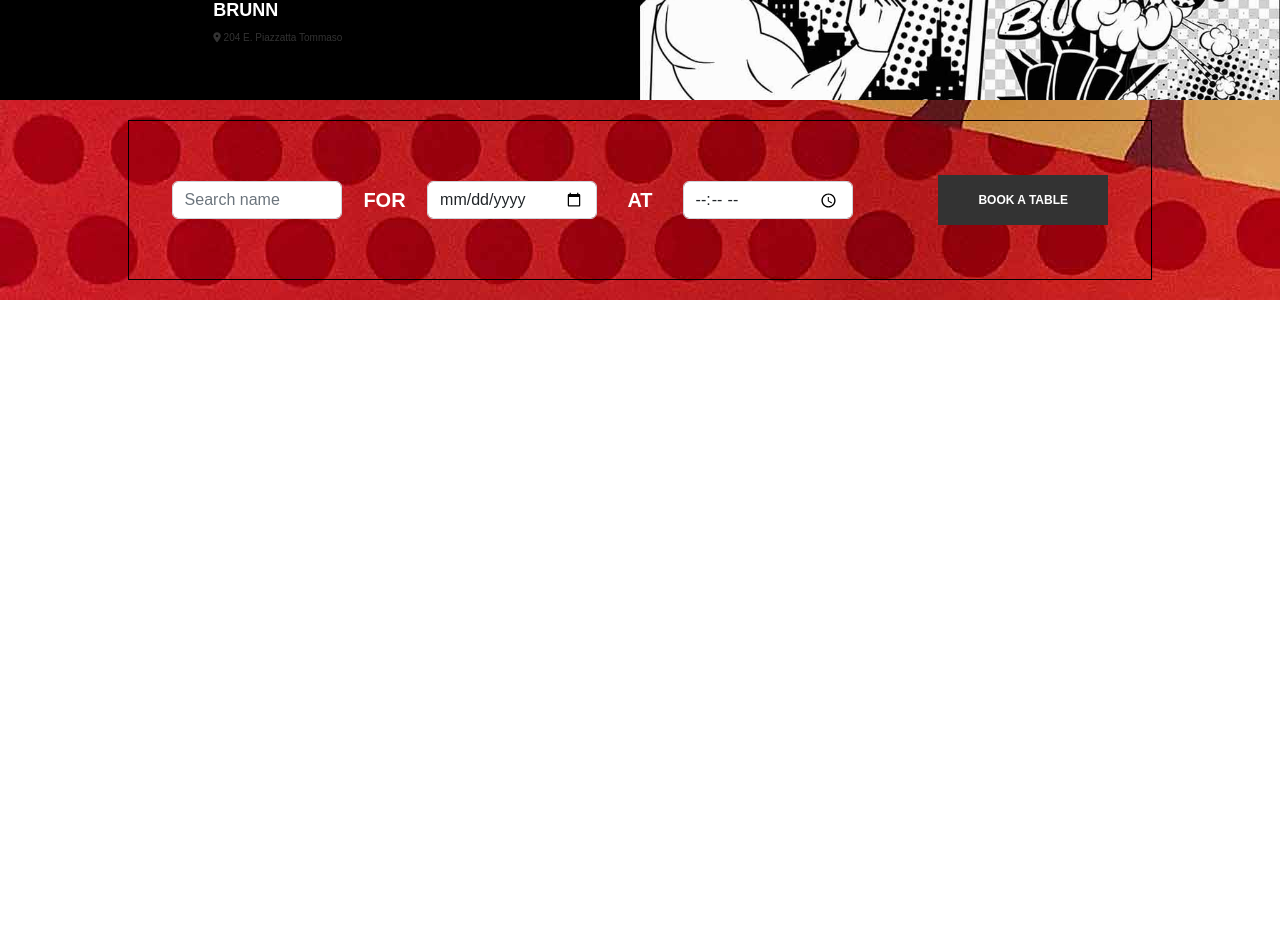
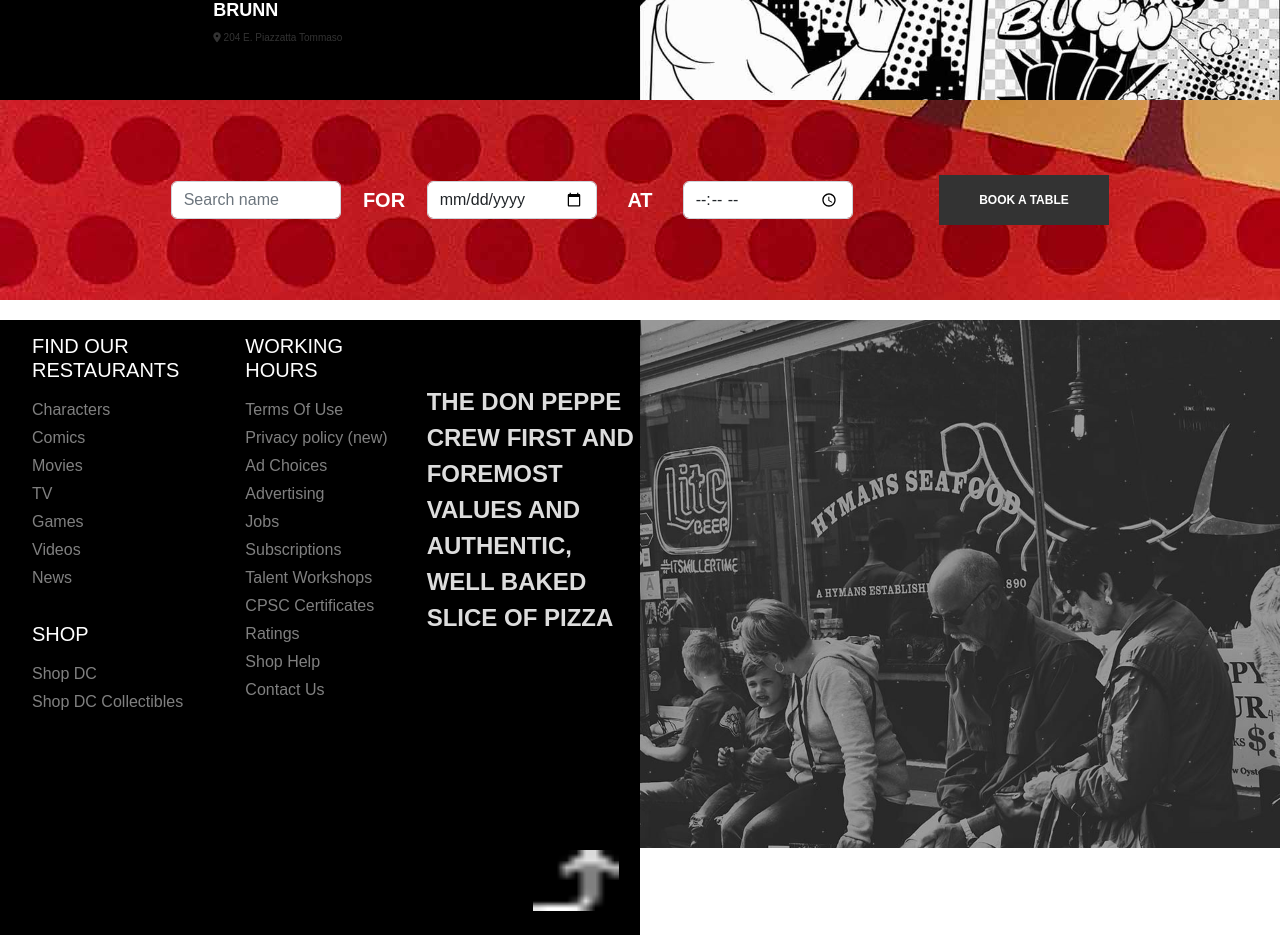
Before and after one commit to coder-ms/proj-html-vuejs, a Vue app: page / in a window 1280 px wide. Shown: the part 4540-5475 px from the top of the page. Before the commit the page ends 4840 px from the top, so only its background shows below. Built offline with nearby package versions, Linux system fonts and the light colour scheme.

Commit message:
add footer pt.1

```diff
--- a/src/components/AppFooter.vue
+++ b/src/components/AppFooter.vue
@@ -1,21 +1,133 @@
 <template>
+    <footer>
+        <div class="footerSec1 col-12 col-lg-12 col-md-12 col-sm-12">
+            <div class="sectionOne col-6 col-lg-6 col-md-6 col-sm-6">
+                <div class="links col-6 col-lg-6 col-md-6 col-sm-6">
+                    <div class="col-4 col-lg-4 col-md-4 col-sm-4">
+                        <!--<div v-for="(item, index) in MenuArray" :key="item"-->
+                        <ul>
+                            <li>
+                                <h4>{{ footerSectionOne[0].titleSectionOne }}</h4>
+                            </li>
+                            <li v-for="item in footerSectionOne[0].linkSectionOne">{{ item }}</li>
+                        </ul>
+                        <ul>
+                            <li>
+                                <h4>{{ footerSectionOne[1].titleSectionOne }}</h4>
+                            </li>
+                            <li v-for="item in footerSectionOne[1].linkSectionOne">{{ item }}</li>
+                        </ul>
+                    </div>
+                    <div class="col-4 col-lg-4 col-md-4 col-sm-4">
+                        <ul>
+                            <li>
+                                <h4>{{ footerSectionOne[2].titleSectionOne }}</h4>
+                            </li>
+                            <li v-for=" item in footerSectionOne[2].linkSectionOne">{{ item }}</li>
+                        </ul>
+                    </div>
+                    <div class="col-4 col-lg-4 col-md-4 col-sm-4">
+                        <p>THE DON PEPPE CREW FIRST AND FOREMOST VALUES AND AUTHENTIC, WELL BAKED SLICE OF PIZZA</p>
+
+                        <img src="../../public/svg/svg-11.svg" alt="Baffo">
+                    </div>
+                </div>
+                <div class="imageComic col-6 col-lg-6 col-md-6 col-sm-6">
+                    <img src="../../public/img/footer-img-1.jpg" alt="Baffo">
+                </div>
+            </div>
+
+        </div>
+    </footer>
 
 </template>
 
 <script>
-
-import { store } from '../store';
-
 export default {
 
+    name: 'AppFooter',
     data() {
         return {
-            store
+            footerSectionOne: [
+                {
+                    titleSectionOne: 'FIND OUR RESTAURANTS',
+                    linkSectionOne: ['Characters', 'Comics', 'Movies', 'TV', 'Games', 'Videos', 'News']
+                },
+                {
+                    titleSectionOne: 'shop',
+                    linkSectionOne: ['Shop DC', 'Shop DC Collectibles']
+                },
+                {
+                    titleSectionOne: 'WORKING HOURS',
+                    linkSectionOne: ['Terms Of Use', 'Privacy policy (new)', 'Ad Choices', 'Advertising', 'Jobs', 'Subscriptions', 'Talent Workshops', 'CPSC Certificates', 'Ratings', 'Shop Help', 'Contact Us']
+                },
+            ]
+        }
+    },
+
+}
+</script>
+
+
+<style lang="scss" scoped>
+footer {
+
+    .footerSec1 {
+        display: flex;
+
+        .sectionOne {
+            display: flex;
+            justify-content: space-between;
+            height: 100%;
+            position: relative;
+            overflow: hidden;
+            width: 100%;
+            margin: 0 auto;
+            padding-top: 20px;
+
+            .links {
+                background-color: black;
+                display: flex;
+
+                ul {
+                    list-style: none;
+                    color: grey;
+                    font-size: 16px;
+                    margin-right: 20px;
+
+                    h4 {
+                        font-size: 20px;
+                        color: white;
+                        text-transform: uppercase;
+                        margin: 12px 0;
+                    }
+
+                    li {
+                        padding: 2px 0;
+                    }
+                }
+
+                p {
+                    margin: 30% 0;
+                    font-size: 24px;
+                    font-weight: 700;
+                }
+
+                img {
+                    margin-top: 70%;
+                    margin-left: 50%;
+                    //filter: blur(100%);
+                    height: 10%;
+                    width: 40%;
+                }
+            }
+        }
+    }
+
+    .imageComic {
+        img {
+            width: 100%;
         }
     }
 }
-</script>
-
-<style lang="scss" scoped>
-
 </style>
--- a/src/components/Reservation.vue
+++ b/src/components/Reservation.vue
@@ -67,7 +67,6 @@ export default {
     .inputLabel {
         width: 80%;
         height: 80%;
-        border: 1px solid black;
         font-size: 20px;
         color: white;
         font-weight: 600;
```
